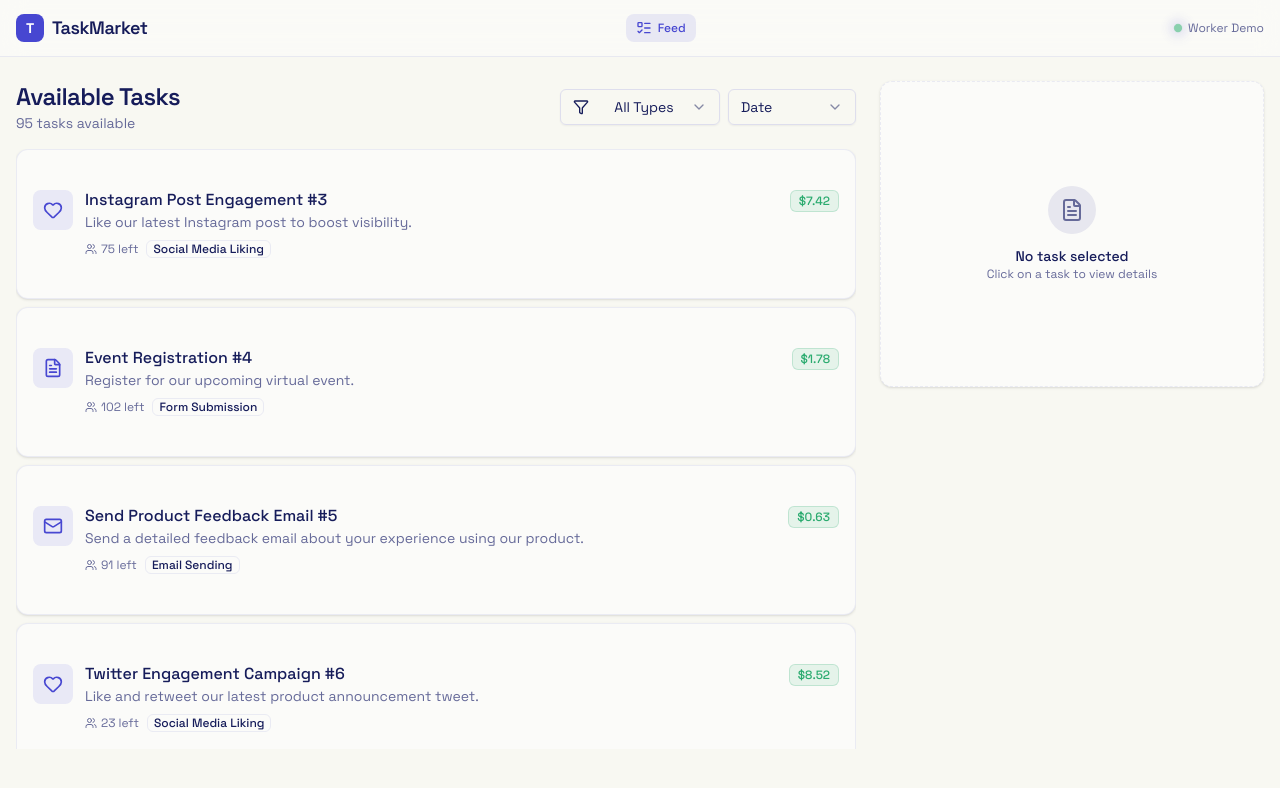
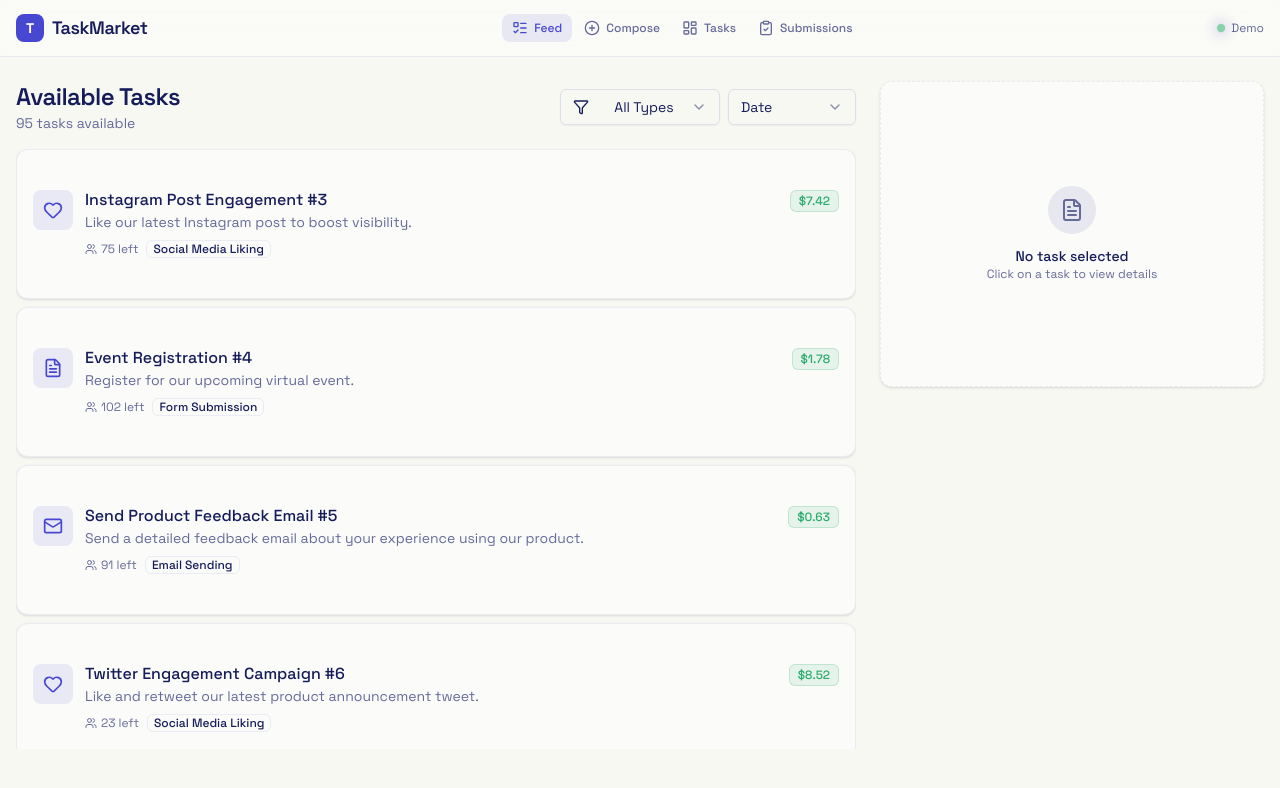
Before and after one commit to ahmadyoosuf/onetaskkk, a Next.js app: page / in a window 1280 px wide. Shown: the top 788 px of the page. Built offline with nearby package versions, Linux system fonts and the light colour scheme.

Commit message:
fix: show all nav items in AppShell
Remove role-based nav filtering to always display all items

Co-authored-by: Ahmad <111442059+ahmadyoosuf@users.noreply.github.com>

```diff
--- a/components/app-shell.tsx
+++ b/components/app-shell.tsx
@@ -5,19 +5,16 @@ import { usePathname } from "next/navigation"
 import { cn } from "@/lib/utils"
 import { LayoutDashboard, ListTodo, ClipboardCheck, PlusCircle } from "lucide-react"
 
-type AppRole = "admin" | "worker"
-
 const NAV_ITEMS = [
-  { href: "/", label: "Feed", icon: ListTodo, role: "worker" },
-  { href: "/admin/composer", label: "Compose", icon: PlusCircle, role: "admin" },
-  { href: "/admin/tasks", label: "Tasks", icon: LayoutDashboard, role: "admin" },
-  { href: "/admin/submissions", label: "Submissions", icon: ClipboardCheck, role: "admin" },
+  { href: "/", label: "Feed", icon: ListTodo },
+  { href: "/admin/composer", label: "Compose", icon: PlusCircle },
+  { href: "/admin/tasks", label: "Tasks", icon: LayoutDashboard },
+  { href: "/admin/submissions", label: "Submissions", icon: ClipboardCheck },
 ] as const
 
 export function AppShell({ children }: { children: React.ReactNode }) {
   const pathname = usePathname()
-  const activeRole: AppRole = pathname.startsWith("/admin") ? "admin" : "worker"
-  const visibleNavItems = NAV_ITEMS.filter((item) => item.role === activeRole || (activeRole === "admin" && item.href === "/"))
+  const visibleNavItems = NAV_ITEMS
 
   return (
     <div className="min-h-screen bg-background">
@@ -63,9 +60,7 @@ export function AppShell({ children }: { children: React.ReactNode }) {
           {/* User indicator */}
           <div className="flex items-center gap-1.5 shrink-0">
             <div className="h-2 w-2 rounded-full bg-success animate-breathe" />
-            <span className="hidden sm:inline text-xs text-muted-foreground">
-              {activeRole === "admin" ? "Admin Demo" : "Worker Demo"}
-            </span>
+            <span className="hidden sm:inline text-xs text-muted-foreground">Demo</span>
           </div>
         </div>
       </header>
```
